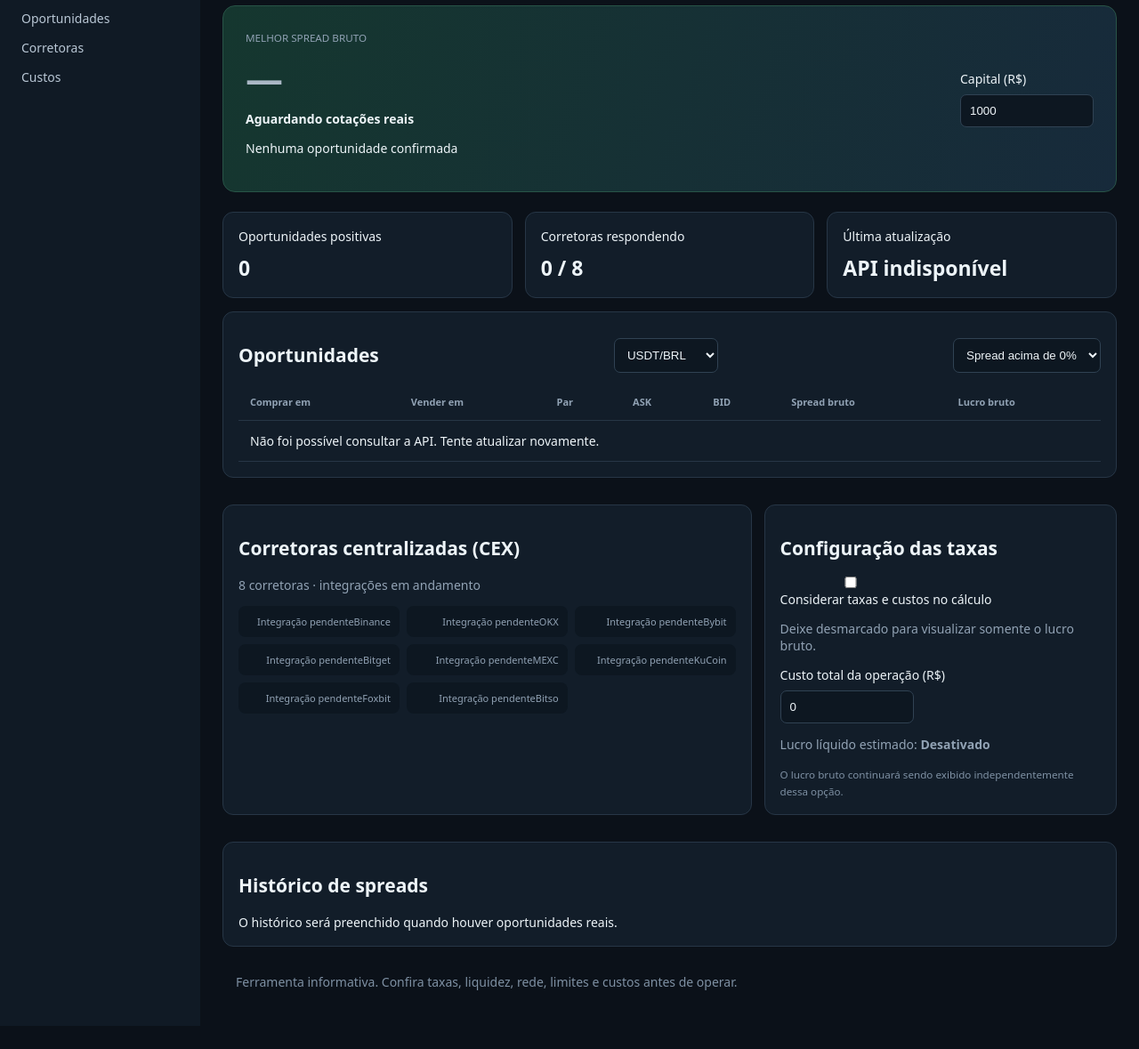
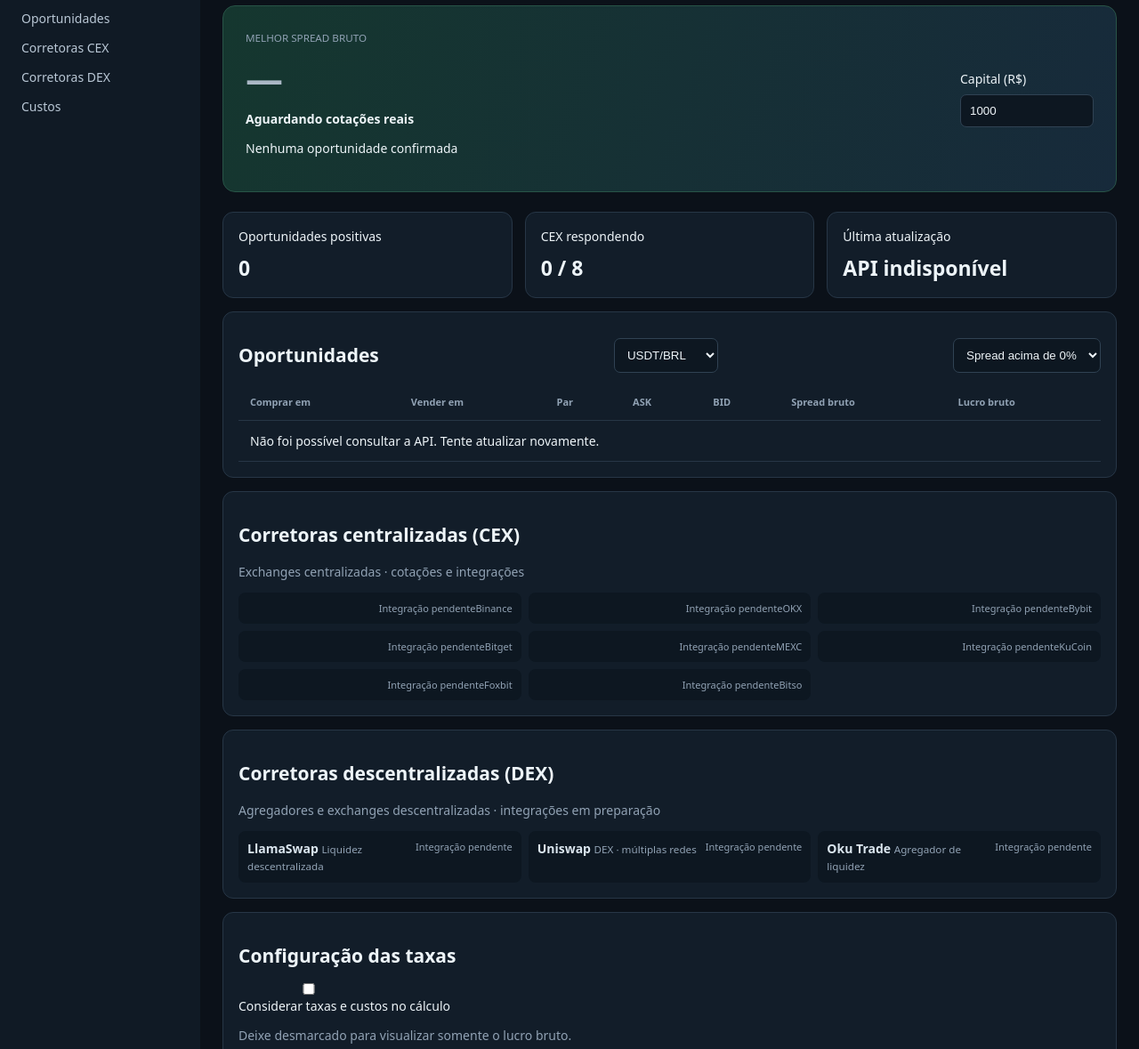
Before and after one commit to juniortraderob-dotcom/usdt-radar-pro, a plain HTML site: page index.html in a window 1280 px wide. Shown: the part 121-1300 px from the top of the page at 89% size. Before the commit the page ends 1274 px from the top, so only its background shows below. Drawn offline with Linux system fonts and the light colour scheme; no server answers.

Commit message:
Update index.html

```diff
--- a/index.html
+++ b/index.html
@@ -1,3 +1,4 @@
+
 <!doctype html>
 <html lang="pt-BR">
 <head>
@@ -10,11 +11,11 @@
 <body>
   <aside id="sidebar">
     <h2>🟢 USDT RADAR PRO</h2>
-
     <nav>
       <a href="#overview">Visão geral</a>
       <a href="#opportunities">Oportunidades</a>
-      <a href="#sources">Corretoras</a>
+      <a href="#cex">Corretoras CEX</a>
+      <a href="#dex">Corretoras DEX</a>
       <a href="#settings">Custos</a>
     </nav>
   </aside>
@@ -22,12 +23,10 @@
   <main>
     <header>
       <button id="menu" type="button">☰</button>
-
       <div>
         <h1>USDT Radar Pro</h1>
         <p>Radar de arbitragem · atualização automática a cada 10 segundos</p>
       </div>
-
       <button id="refresh" type="button">↻ Atualizar</button>
     </header>
 
@@ -38,7 +37,6 @@
         <b id="profit">Aguardando cotações reais</b>
         <p id="route">Nenhuma oportunidade confirmada</p>
       </div>
-
       <label>
         Capital (R$)
         <input id="capital" type="number" value="1000" min="1">
@@ -50,12 +48,10 @@
         Oportunidades positivas
         <b id="count">0</b>
       </article>
-
       <article>
-        Corretoras respondendo
+        CEX respondendo
         <b id="online">0 / 8</b>
       </article>
-
       <article>
         Última atualização
         <b id="updated">—</b>
@@ -65,14 +61,12 @@
     <section class="panel" id="opportunities">
       <div class="section-title">
         <h2>Oportunidades</h2>
-
         <select id="pair">
           <option>USDT/BRL</option>
           <option>USDT/BRLA</option>
           <option>USDT/BRL1</option>
           <option>USDT/BRZ</option>
         </select>
-
         <select id="min">
           <option value="0">Spread acima de 0%</option>
           <option value=".1">Acima de 0,10%</option>
@@ -94,25 +88,49 @@
               <th>Lucro bruto</th>
             </tr>
           </thead>
-
           <tbody id="rows">
             <tr>
-              <td colspan="7">
-                Aguardando cotações reais. Nenhum preço fictício será mostrado.
-              </td>
+              <td colspan="7">Aguardando cotações reais.</td>
             </tr>
           </tbody>
         </table>
       </div>
     </section>
 
-    <div class="columns">
-      <section class="panel" id="sources">
+    <!-- CORRETORAS CENTRALIZADAS -->
+    <section class="panel" id="cex">
       <h2>Corretoras centralizadas (CEX)</h2>
-        <p>8 corretoras · integrações em andamento</p>
+      <p>Exchanges centralizadas · cotações e integrações</p>
       <div id="exchanges" class="exchanges"></div>
     </section>
 
+    <!-- CORRETORAS DESCENTRALIZADAS -->
+    <section class="panel" id="dex">
+      <h2>Corretoras descentralizadas (DEX)</h2>
+      <p>Agregadores e exchanges descentralizadas · integrações em preparação</p>
+
+      <div id="dexExchanges" class="exchanges">
+        <div class="source">
+          <strong>LlamaSwap</strong>
+          <span class="neutral">Integração pendente</span>
+          <small>Liquidez descentralizada</small>
+        </div>
+
+        <div class="source">
+          <strong>Uniswap</strong>
+          <span class="neutral">Integração pendente</span>
+          <small>DEX · múltiplas redes</small>
+        </div>
+
+        <div class="source">
+          <strong>Oku Trade</strong>
+          <span class="neutral">Integração pendente</span>
+          <small>Agregador de liquidez</small>
+        </div>
+      </div>
+    </section>
+
+    <!-- CUSTOS -->
     <section class="panel" id="settings">
       <h2>Configuração das taxas</h2>
 
@@ -125,23 +143,13 @@
 
       <label>
         Custo total da operação (R$)
-          <input
-            id="cost"
-            type="number"
-            min="0"
-            step="0.01"
-            value="0"
-            disabled
-          >
+        <input id="cost" type="number" min="0" step="0.01"
+          value="0" disabled>
       </label>
 
       <p>Lucro líquido estimado: <b id="net">Desativado</b></p>
-
-        <small>
-          O lucro bruto continuará sendo exibido independentemente dessa opção.
-        </small>
+      <small>O lucro bruto continuará sendo exibido independentemente dessa opção.</small>
     </section>
-    </div>
 
     <section class="panel">
       <h2>Histórico de spreads</h2>
@@ -151,7 +159,7 @@
     </section>
 
     <footer>
-      Ferramenta informativa. Confira taxas, liquidez, rede, limites e custos antes de operar.
+      Ferramenta informativa. Confira taxas, liquidez, redes, limites e custos antes de operar.
     </footer>
   </main>
 
```
Lines whose indentation alone changed are shown as unchanged.
